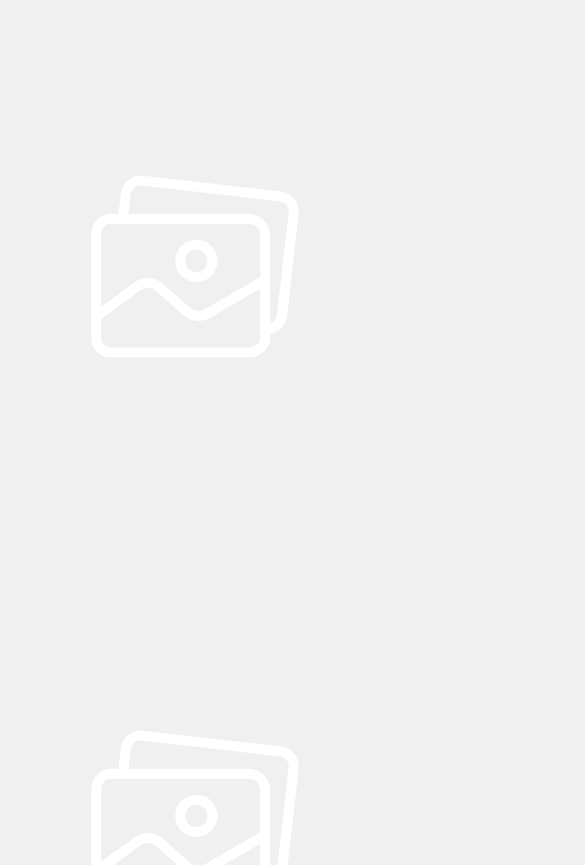
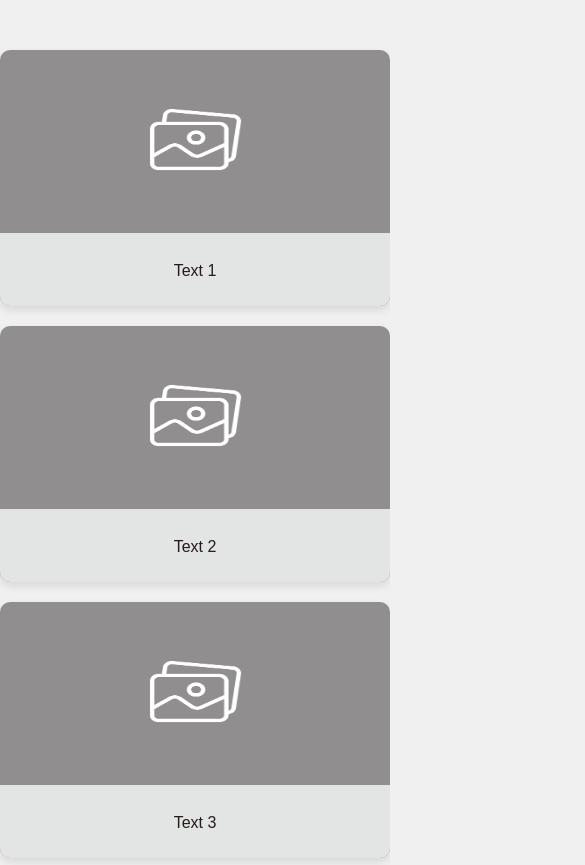
Before and after one commit to malasanciucalex/malasanciucalex-Responsive-Gallery, a plain HTML site: page index.html in a window 390 px wide. Shown: the top 865 px of the page, 585 px wide, since content can reach past the window. Drawn offline with Linux system fonts and the light colour scheme.

Commit message:
Update styles.css

```diff
--- a/styles.css
+++ b/styles.css
@@ -1,79 +1,59 @@
-/* styles.css */
 body {
-    font-family: Arial, sans-serif;
-    margin: 0;
-    padding: 0;
-    display: flex;
-    flex-direction: column;
-    align-items: center;
-    min-height: 100vh;
+    color: #333333;
+    font-family: 'Arial', 'Helvetica', sans-serif;
+    width: 90%;
+    margin: auto;
     background-color: #f0f0f0;
 }
-
-h1 {
-    margin-top: 20px;
-    margin-bottom: 20px;
-    font-size: 2em;
+#grid1 {
+    display: grid;
+    margin: 50px 0;
+    grid-template-columns: repeat(4, 1fr);
+    grid-gap: 20px;
     text-align: center;
 }
-
-.grid-container {
-    display: grid;
-    gap: 10px;
+img {
     width: 90%;
-    margin: 20px auto;
+    border-radius: 10px 10px 0 0;
 }
-
-
-@media (min-width: 992px) {
-    .grid-container {
-        grid-template-columns: repeat(4, 1fr);
+.box {
+    background: #908e8e;
+    border-radius: 10px;
+    box-shadow: 0px 4px 8px rgba(0, 0, 0, 0.1);
+    overflow: hidden;
+    transition: transform 0.3s;
+}
+.box:hover {
+    transform: scale(1.05);
+}
+.img {
+    height: 70%;
+}
+.text {
+    height: 30%;
+    background-color: #e2e5e3;
+    color: #261a1a;
+    border-radius: 0 0 10px 10px;
+    text-align: center;
+    display: flex;
+    align-items: center;
+    justify-content: center;
+}
+@media screen and (max-width: 1024px) {
+    body {
+        width: 95%;
+        margin: auto;
+    }
+    #grid1 {
+        grid-template-columns: repeat(3, 1fr);
     }
 }
-
-
-@media (min-width: 576px) and (max-width: 992px) {
-    .grid-container {
-        grid-template-columns: repeat(2, 1fr);
+@media screen and (max-width: 414px) {
+    body {
+        width: 100%;
+        margin: auto;
     }
-}
-
-
-@media (max-width: 575px) {
-    .grid-container {
+    #grid1 {
         grid-template-columns: 1fr;
     }
 }
-
-.grid-item {
-    position: relative;
-    background-color: #b3b9c0;
-    border-radius: 5px;
-    overflow: hidden;
-}
-
-.grid-item img {
-    width: 100%;
-    height: auto;
-    display: block;
-}
-
-.grid-item .overlay {
-    position: absolute;
-    bottom: 0;
-    background: rgba(86, 78, 78, 0.5);
-    color: white;
-    width: 100%;
-    text-align: center;
-    padding: 10px;
-    box-sizing: border-box;
-}
-
-p {
-    margin: 20px auto;
-    margin right: 50px;
-    font-size: 1em;
-    color: #333;
-    width: 90%;
-
-}
```
